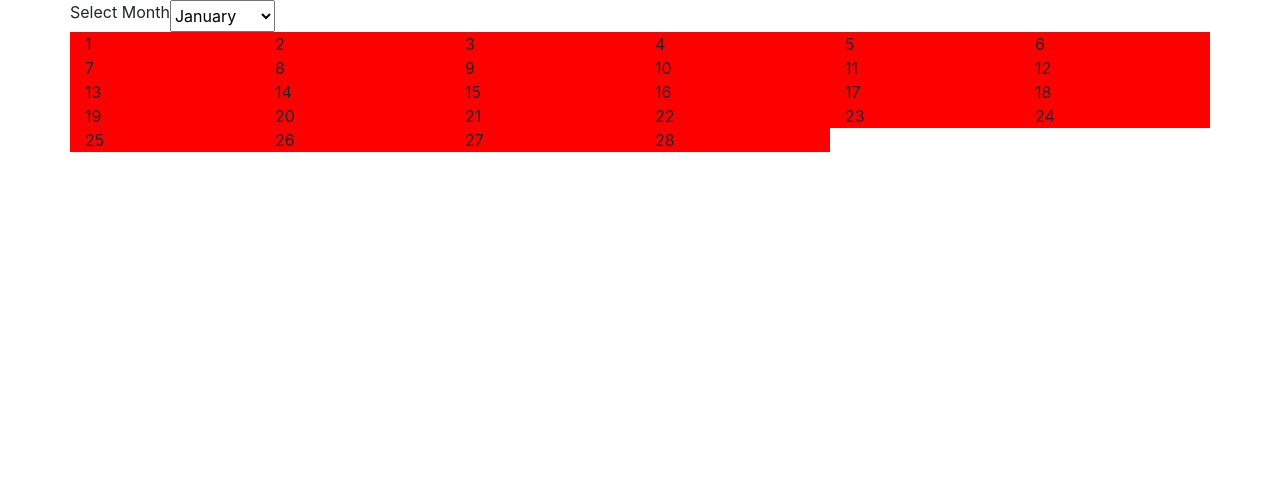
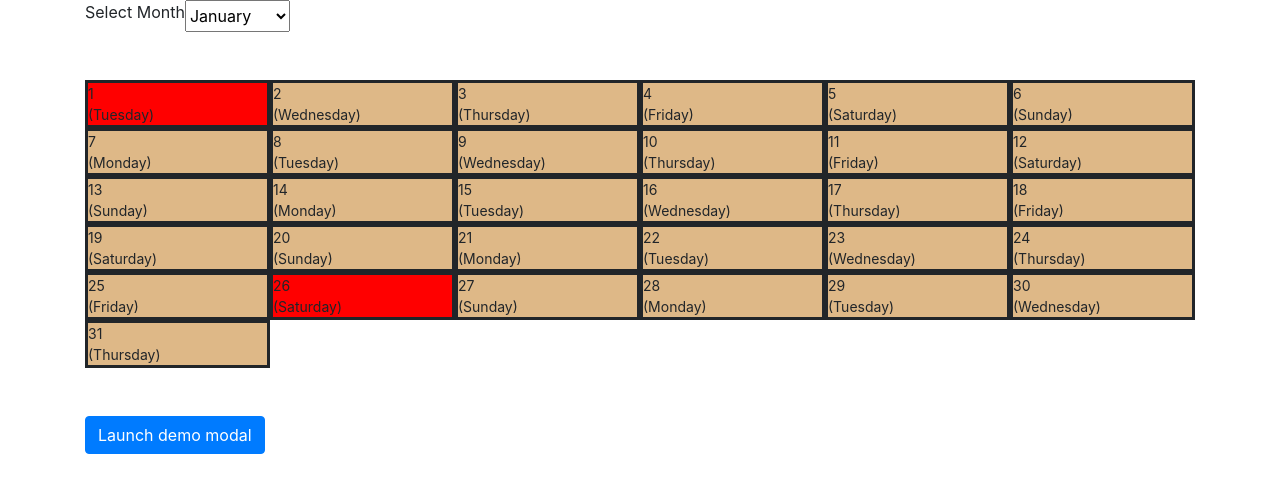
Before and after one commit to neerajlk/angular_calendar, an Angular app: page / in a window 1280 px wide. Shown: the top 492 px of the page. Built offline with nearby package versions, Linux system fonts and the light colour scheme.

Commit message:
calendar init

```diff
--- a/src/app/app.component.css
+++ b/src/app/app.component.css
@@ -1,4 +1,10 @@
-.background{
+.background-red{
     background-color: red;
-    border: 1px 1px 1px 1px black
+    border-style: solid;
+    font-size: 14px
 }
+.background-burlywood{
+    background-color: burlywood;
+    border-style: solid;
+    font-size: 14px
+}
--- a/src/app/app.component.html
+++ b/src/app/app.component.html
@@ -1,19 +1,48 @@
 <div class="container">
-  <div class="row">
-    <label>Select Month</label>
-    <select>
-      <option *ngFor="let month of Months"  >{{month}}</option>
+  <div class="row ml-auto text-center">
+    <label class="align-middle">Select Month</label>
+    <select [(ngModel)]="selectedMonth" (ngModelChange)="getDaysByMonth()">
+      <option *ngFor="let month of monthNumber" [ngValue]="month">{{months[month]}}</option>
     </select>
   </div>
-  <div class="row">
+  <div class="row mx-0 my-5 px-0 py-0">
 
-    <div *ngFor="let day of days" (click)="handleClick(day)" class="col-2 background">
-      {{day}}
+    <div *ngFor="let day of dayInfo" (click)="getInfoOfTheDay(day.yearDay)" class="col-2 mx-0 my-0 px-0 py-0">
+      <div *ngIf="day.isHoliday" class="background-red">
+        {{day.day}}
+        <br>
+        ({{day.weekday}})
+      </div>
+      <div *ngIf="!day.isHoliday" class="background-burlywood">
+        {{day.day}}
+        <br>
+        ({{day.weekday}})
+      </div>
     </div>
-    <!-- <div *ngFor="let Month of Months">
-        {{Month}}
-    <div > -->
-
   </div>
 
+  <button type="button" class="btn btn-primary" data-toggle="modal" data-target="#exampleModalCenter">
+    Launch demo modal
+  </button>
+
+  <!-- Modal -->
+<div class="modal fade" id="exampleModalCenter" tabindex="-1" role="dialog" aria-labelledby="exampleModalCenterTitle" aria-hidden="true">
+  <div class="modal-dialog modal-dialog-centered" role="document">
+    <div class="modal-content">
+      <div class="modal-header">
+        <h5 class="modal-title" id="exampleModalLongTitle">Modal title</h5>
+        <button type="button" class="close" data-dismiss="modal" aria-label="Close">
+          <span aria-hidden="true">&times;</span>
+        </button>
+      </div>
+      <div class="modal-body">
+        ...
+      </div>
+      <div class="modal-footer">
+        <button type="button" class="btn btn-secondary" data-dismiss="modal">Close</button>
+        <button type="button" class="btn btn-primary">Save changes</button>
+      </div>
+    </div>
+  </div>
 </div>
+</div>
--- a/src/app/app.component.ts
+++ b/src/app/app.component.ts
@@ -1,4 +1,6 @@
 import { Component, OnInit } from '@angular/core';
+
+import holidays from '../data/holidays.json'
 
 @Component({
   selector: 'app-root',
@@ -11,36 +13,66 @@ import { Component, OnInit } from '@angular/core';
 
 export class AppComponent implements OnInit {
 
-  constructor() { }
-  days = []
-  Months = ["January", "February", "March", "April", "May", "June", "July", "August", "September", "October", "November", "December"]
+  constructor() {}
+  monthNumber: number[] = []
+  selectedDate: any = ""
+  startDateOfTheyear: any = ""
+  dateDifference: number = 0
+  oneDayTime: number = 0
+  dayOfTheYear: number = 0
+  selectedMonth: number = 0
+  dayInfo: { day: number, isHoliday: boolean, yearDay: number, weekday: string }[] = [];
+  weekday: string[] = ["Sunday", "Monday", "Tuesday", "Wednesday", "Thursday", "Friday", "Saturday"]
+  months : string[]=["January","February","March","April","May","June","July","August","September","October","November","December"]
 
-  handleClick(month) {
-    alert(month)
+
+  getDayOfTheyear(month, day) {
+    this.selectedDate = new Date(2019, month, day);
+    this.startDateOfTheyear = new Date(this.selectedDate.getFullYear(), 0, 0);
+    this.dateDifference = (this.selectedDate - this.startDateOfTheyear) + ((this.startDateOfTheyear.getTimezoneOffset() - this.selectedDate.getTimezoneOffset()) * 60 * 1000);
+    this.oneDayTime = 1000 * 60 * 60 * 24;
+    this.dayOfTheYear = Math.floor(this.dateDifference / this.oneDayTime);
+
+    return this.dayOfTheYear
+  }
+
+  getDaysInMonth = function (month: number, year: number) {
+    return new Date(year, month, 0).getDate();
+  };
+
+  getDaysByMonth() {
+    let month = this.selectedMonth + 1
+    this.dayInfo = []
+
+    for (let i = 0; i < this.getDaysInMonth(month, 2019); i++) {
+      let temp = { day: 0, isHoliday: false, yearDay: 0, weekday: "" }
+      temp.day = i + 1
+      temp.weekday = this.weekday[(new Date(2019, month - 1, i + 1)).getDay()];
+      temp.yearDay = this.getDayOfTheyear(month - 1, temp.day)
+      let index = holidays.findIndex(x => x.day === temp.yearDay);
+      if (index > -1) {
+        temp.isHoliday = true
+      }
+      this.dayInfo.push(temp)
+    }
+  }
+
+  getInfoOfTheDay(yearDay) {
+    let index = holidays.findIndex(x => x.day === yearDay);
+    if (index > -1) {
+      alert("Date: " + holidays[index].date + "  Day: " + holidays[index].weekday + "  Holiday: " + holidays[index].holiday)
+    }
   }
 
   ngOnInit() {
 
-    let i = 0
-    var getDaysInMonth = function (month, year) {
-      return new Date(year, month, 0).getDate();
-    };
-
-    for (i = 0; i < getDaysInMonth(2, 2018); i++) {
-      this.days.push(i + 1)
+    for (let i = 0; i < 12; i++) {
+      this.monthNumber.push(i)
     }
 
+    this.getDaysByMonth()
 
-
-    var now = new Date();
-    var start = new Date(now.getFullYear(), 0, 0);
-    var diff = (now - start) + ((start.getTimezoneOffset() - now.getTimezoneOffset()) * 60 * 1000);
-    var oneDay = 1000 * 60 * 60 * 24;
-    var day = Math.floor(diff / oneDay);
-    console.log('Day of year: ' + day);
-
-
-
+    console.log(holidays)
   }
 
 
--- a/src/app/app.module.ts
+++ b/src/app/app.module.ts
@@ -1,5 +1,6 @@
 import { BrowserModule } from '@angular/platform-browser';
 import { NgModule } from '@angular/core';
+import { FormsModule } from '@angular/forms';
 
 import { AppComponent } from './app.component';
 
@@ -8,7 +9,8 @@ import { AppComponent } from './app.component';
     AppComponent
   ],
   imports: [
-    BrowserModule
+    BrowserModule,
+    FormsModule
   ],
   providers: [],
   bootstrap: [AppComponent]
--- /dev/null
+++ b/src/data/holidays.json
@@ -0,0 +1,110 @@
+[
+    {
+        "date": "January 01",
+        "day": 1,
+        "weekday": "Tuesday",
+        "holiday": "New Year"
+    },
+    {
+        "date": "January 26",
+        "day": 26,
+        "weekday": "Saturday",
+        "holiday": "Republic Day"
+    },
+    {
+        "date": "March 21",
+        "day": 26,
+        "weekday": "Thursday",
+        "holiday": "Holi"
+    },
+    {
+        "date": "April 01",
+        "day": 91,
+        "weekday": "Monday",
+        "holiday": "Bank Holiday"
+    },
+    {
+        "date": "April 17",
+        "day": 107,
+        "weekday": "Wednesday",
+        "holiday": "Mahavir Jayanti"
+    },
+    {
+        "date": "April 19",
+        "day": 109,
+        "weekday": "Friday",
+        "holiday": "Good Friday"
+    },
+    {
+        "date": "May 01",
+        "day": 121,
+        "weekday": "Wednesday",
+        "holiday": "May Day"
+    },
+    {
+        "date": "June 05",
+        "day": 156,
+        "weekday": "Wednesday",
+        "holiday": "Id-ul-Fitr"
+    },
+    {
+        "date": "August 12",
+        "day": 224,
+        "weekday": "Monday",
+        "holiday": "Id-ul-Juha (Bakrid)"
+    },
+    {
+        "date": "August 15",
+        "day": 227,
+        "weekday": "Thursday",
+        "holiday": "Independence Day"
+    },
+    {
+        "date": "September 02",
+        "day": 245,
+        "weekday": "Monday",
+        "holiday": "Ganesh Chaturthi"
+    },
+    {
+        "date": "September 10",
+        "day": 253,
+        "weekday": "Tuesday",
+        "holiday": "Muharram"
+    },
+    {
+        "date": "October 02",
+        "day": 275,
+        "weekday": "Wednesday",
+        "holiday": "Mahatma Gandhi Jayanti"
+    },
+    {
+        "date": "October 08",
+        "day": 281,
+        "weekday": "Tuesday",
+        "holiday": "Dussehra"
+    },
+    {
+        "date": "October 27",
+        "day": 300,
+        "weekday": "Sunday",
+        "holiday": "Diwali"
+    },
+    {
+        "date": "November 10",
+        "day": 314,
+        "weekday": "Sunday",
+        "holiday": "Diwali"
+    },
+    {
+        "date": "November 11",
+        "day": 315,
+        "weekday": "Monday",
+        "holiday": "Guru Nanak Birthday"
+    },
+    {
+        "date": "December 25",
+        "day": 359,
+        "weekday": "Wednesday",
+        "holiday": "Christmas"
+    }
+]
--- a/tsconfig.json
+++ b/tsconfig.json
@@ -17,6 +17,9 @@
     "lib": [
       "es2018",
       "dom"
-    ]
+    ],
+    "resolveJsonModule": true,
+    "esModuleInterop": true,
+
   }
 }
```
